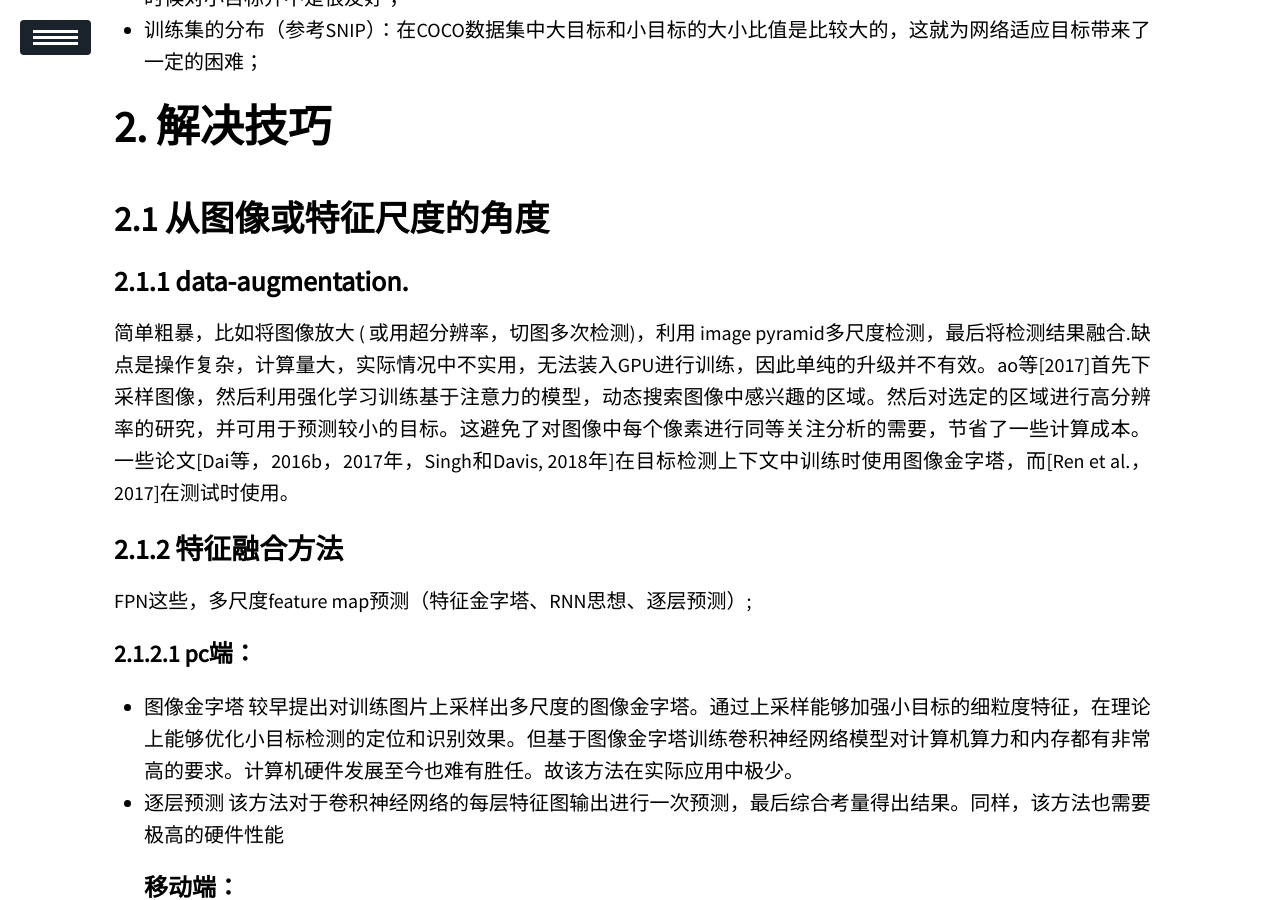
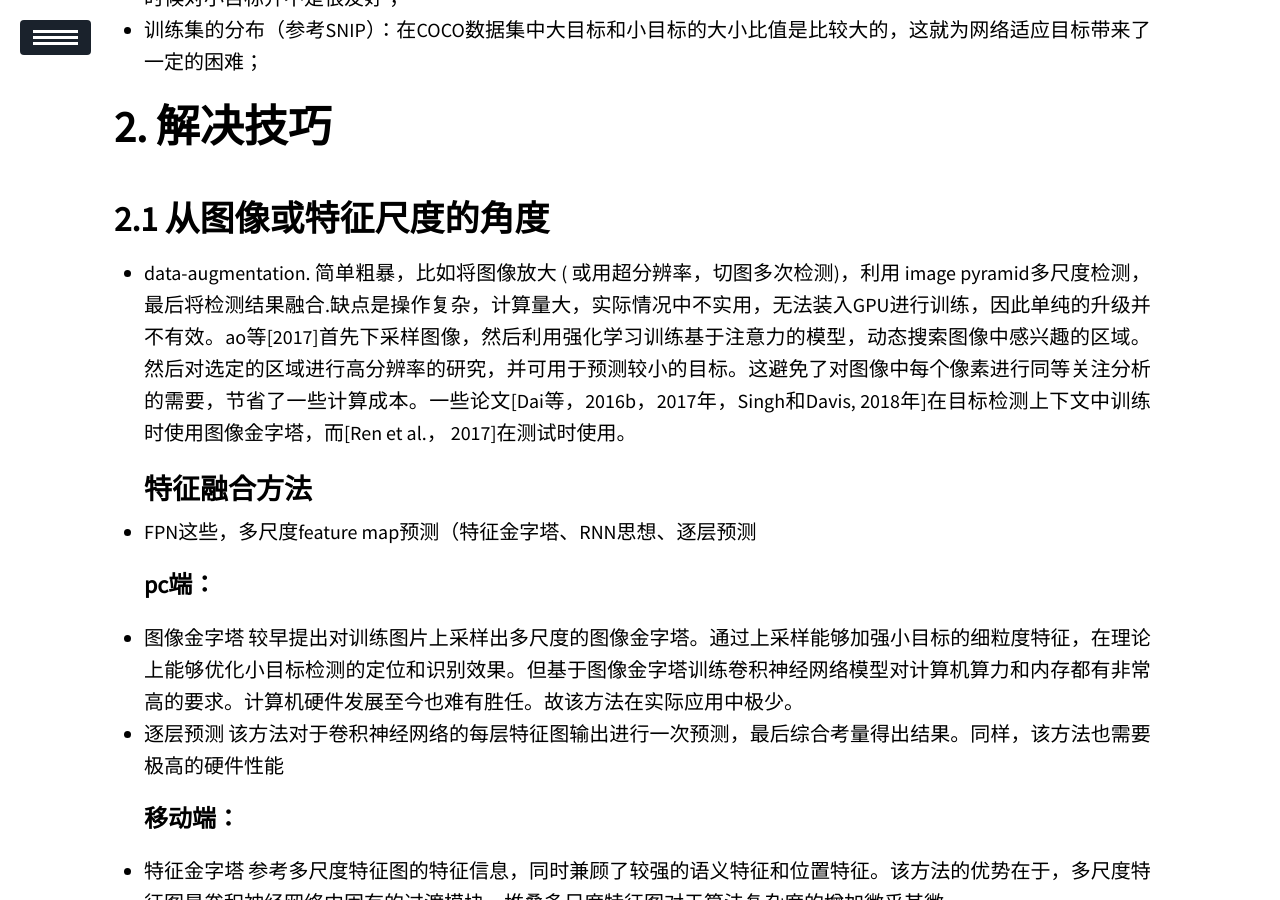
Before and after one commit to Hummmm/hummmm.github.io, a Jekyll site: the page built from _posts/2019-11-20-small-obj.md, in a window 1280 px wide and 900 px high, scrolled down 865 px. Built offline with Jekyll 4.4.1, drawn with Linux system fonts in a browser that asks for light colours; our own code applies the rules of GitHub Pages for plain Markdown files; a script that is not in the unit is left out.

Commit message:
Update 2019-11-20-small-obj.md

```diff
--- a/_posts/2019-11-20-small-obj.md
+++ b/_posts/2019-11-20-small-obj.md
@@ -23,10 +23,10 @@
 # 解决技巧
 
 ## 从图像或特征尺度的角度
-### data-augmentation.
+- data-augmentation.
 简单粗暴，比如将图像放大 ( 或用超分辨率，切图多次检测)，利用 image pyramid多尺度检测，最后将检测结果融合.缺点是操作复杂，计算量大，实际情况中不实用，无法装入GPU进行训练，因此单纯的升级并不有效。ao等[2017]首先下采样图像，然后利用强化学习训练基于注意力的模型，动态搜索图像中感兴趣的区域。然后对选定的区域进行高分辨率的研究，并可用于预测较小的目标。这避免了对图像中每个像素进行同等关注分析的需要，节省了一些计算成本。一些论文[Dai等，2016b，2017年，Singh和Davis, 2018年]在目标检测上下文中训练时使用图像金字塔，而[Ren et al.， 2017]在测试时使用。
 ### 特征融合方法
-FPN这些，多尺度feature map预测（特征金字塔、RNN思想、逐层预测）;
+- FPN这些，多尺度feature map预测（特征金字塔、RNN思想、逐层预测
 #### pc端：
 - 图像金字塔
 较早提出对训练图片上采样出多尺度的图像金字塔。通过上采样能够加强小目标的细粒度特征，在理论上能够优化小目标检测的定位和识别效果。但基于图像金字塔训练卷积神经网络模型对计算机算力和内存都有非常高的要求。计算机硬件发展至今也难有胜任。故该方法在实际应用中极少。
```
